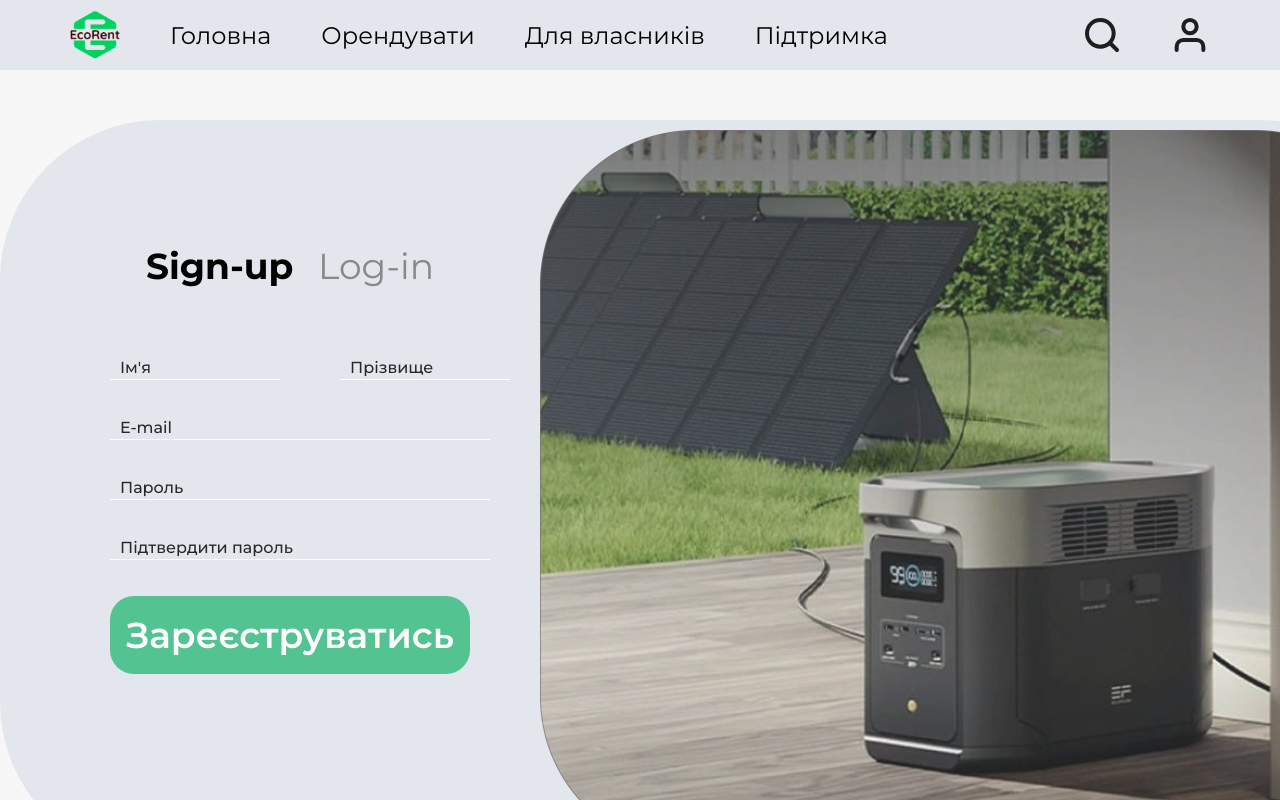
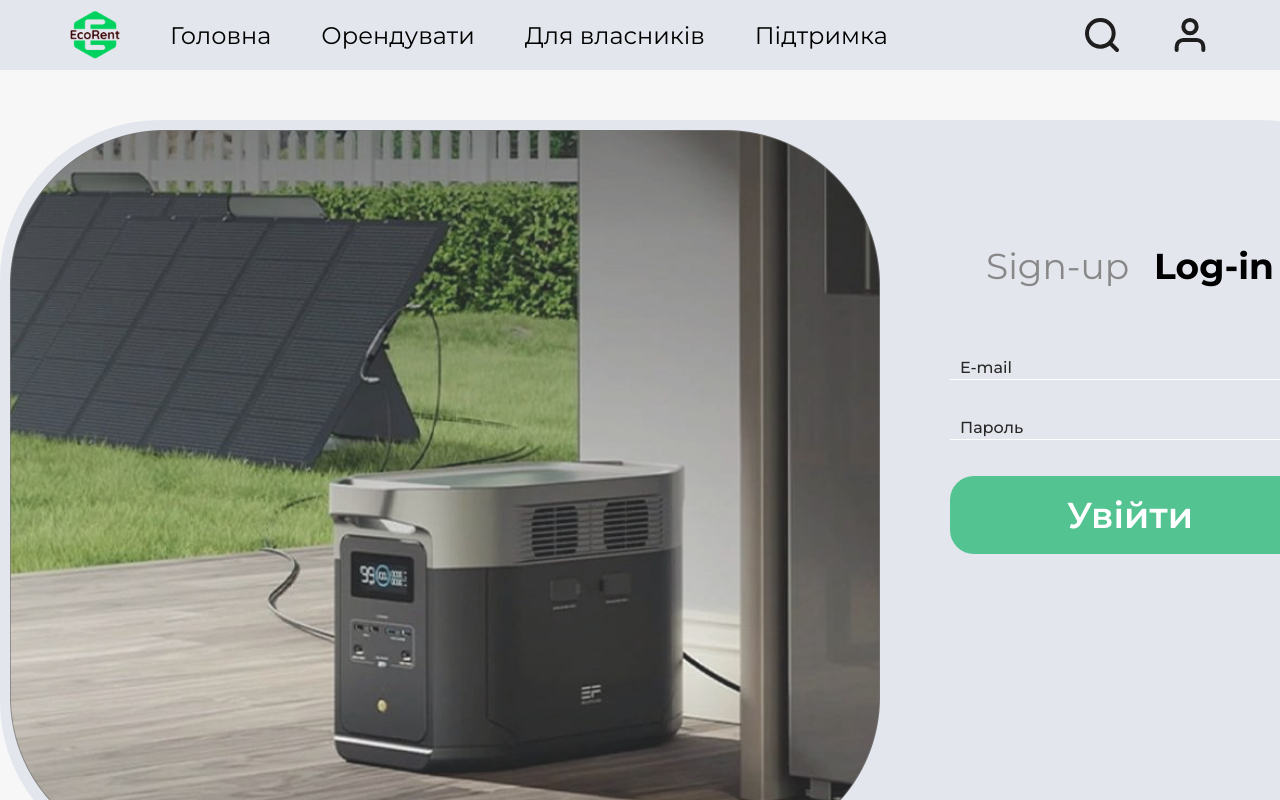
Before and after one commit to DIS-Guys/EcoRent_Frontend, a React (Vite) app: page /login in a window 1280 px wide. Both pictures are taken after a click on the button "Log-in". Shown: the top 800 px of the page. Built offline with nearby package versions, Linux system fonts and the light colour scheme.

Commit message:
Implement conditional rendering for sign-up/log-in

```diff
--- a/src/components/RegisterPage/RegisterPage.css
+++ b/src/components/RegisterPage/RegisterPage.css
@@ -14,9 +14,16 @@
   width: 360px;
   flex-direction: column;
   align-items: center;
-  margin-left: 100px;
   margin-top: 114px;
   gap: 68px;
+}
+
+.sign-up-block {
+  margin-left: 100px;
+}
+
+.log-in-block {
+  margin-right: 100px;
 }
 
 .authentication-buttons {
--- a/src/components/RegisterPage/RegisterPage.tsx
+++ b/src/components/RegisterPage/RegisterPage.tsx
@@ -1,24 +1,51 @@
+import { useState } from 'react';
+import classNames from 'classnames';
 import './RegisterPage.css';
 
 export const RegisterPage: React.FC = () => {
+  const [isSignedUp, setIsSignedUp] = useState(false);
+
   return (
     <div className="register-block">
-      <div className="authentication-block">
+      {isSignedUp && <img src="/images/ecoflow.png" alt="EcoFlow" />}
+      <div
+        className={`authentication-block ${
+          isSignedUp ? 'log-in-block' : 'sign-up-block'
+        }`}
+      >
         <div className="authentication-buttons">
-          <button className="sign-up-button auth-button is-btn-active">
+          <button
+            className={classNames('sign-up-button', 'auth-button', {
+              'is-btn-active': !isSignedUp,
+            })}
+            onClick={() => setIsSignedUp(false)}
+          >
             Sign-up
           </button>
-          <button className="log-in-button auth-button">Log-in</button>
+          <button
+            className={classNames('log-in-button', 'auth-button', {
+              'is-btn-active': isSignedUp,
+            })}
+            onClick={() => setIsSignedUp(true)}
+          >
+            Log-in
+          </button>
         </div>
         <form className="register-form">
+          {!isSignedUp && (
             <div className="fullname-block">
-            <input type="text" placeholder="Ім'я" className="name auth-input" />
+              <input
+                type="text"
+                placeholder="Ім'я"
+                className="name auth-input"
+              />
               <input
                 type="text"
                 placeholder="Прізвище"
                 className="surname auth-input"
               />
             </div>
+          )}
           <input
             type="email"
             placeholder="E-mail"
@@ -29,6 +56,8 @@ export const RegisterPage: React.FC = () => {
             placeholder="Пароль"
             className="password auth-input"
           />
+          {!isSignedUp && (
+            <>
               <input
                 type="password"
                 placeholder="Підтвердити пароль"
@@ -37,9 +66,16 @@ export const RegisterPage: React.FC = () => {
               <button type="submit" className="register-button">
                 Зареєструватись
               </button>
+            </>
+          )}
+          {isSignedUp && (
+            <button type="submit" className="register-button">
+              Увійти
+            </button>
+          )}
         </form>
       </div>
-      <img src="/images/ecoflow.png" alt="EcoFlow" />
+      {!isSignedUp && <img src="/images/ecoflow.png" alt="EcoFlow" />}
     </div>
   );
 };
```
Lines whose indentation alone changed are shown as unchanged.
